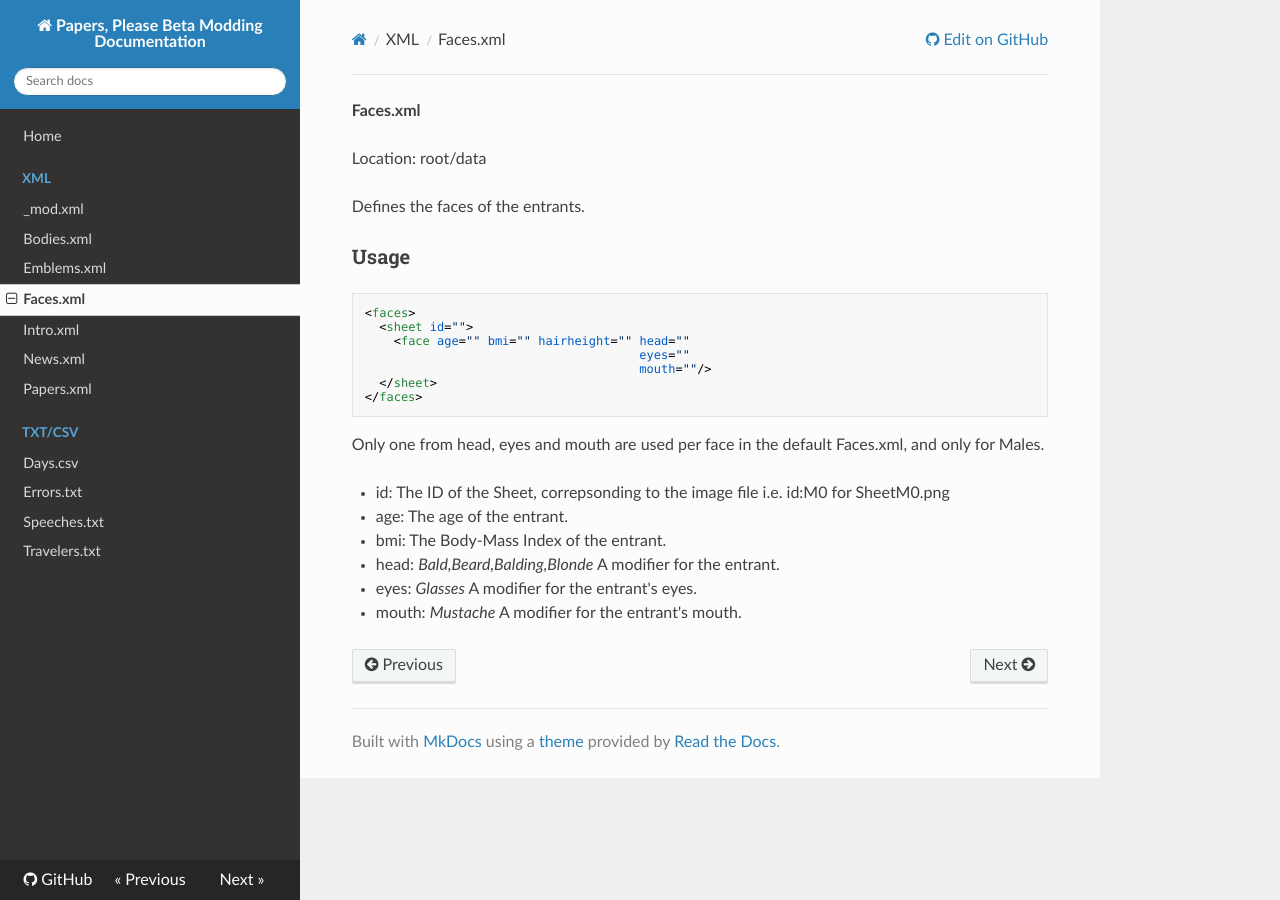
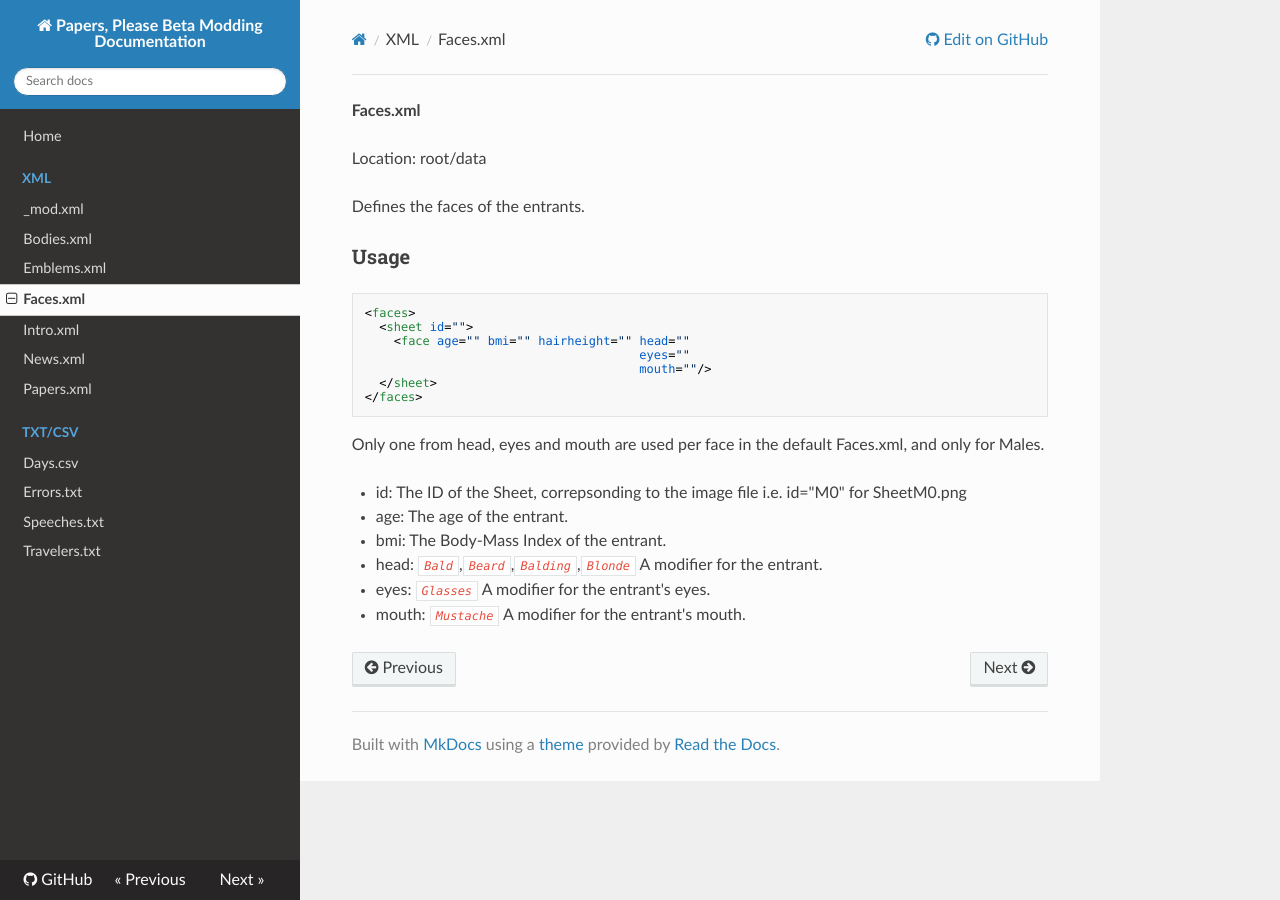
Before and after one commit to marinesciencedude/PapersPleaseModdingDoc, an MkDocs documentation site: the page built from docs/xml/Faces.md, in a window 1280 px wide. Built offline with MkDocs 1.6.1, drawn with Linux system fonts in a browser that asks for light colours; nearby versions of some CDN libraries.

Commit message:
Adjusted parameter formatting for Faces.md
Now using inline code that is italicised

```diff
--- a/docs/xml/Faces.md
+++ b/docs/xml/Faces.md
@@ -18,9 +18,9 @@ Defines the faces of the entrants.
 
 Only one from head, eyes and mouth are used per face in the default Faces.xml, and only for Males.
 
-* id: The ID of the Sheet, correpsonding to the image file i.e. id:M0 for SheetM0.png
+* id: The ID of the Sheet, correpsonding to the image file i.e. id="M0" for SheetM0.png
 * age: The age of the entrant.
 * bmi: The Body-Mass Index of the entrant.
-* head: _Bald,Beard,Balding,Blonde_ A modifier for the entrant.
-* eyes: _Glasses_ A modifier for the entrant's eyes.
-* mouth: _Mustache_ A modifier for the entrant's mouth.
+* head: _`Bald`_,_`Beard`_,_`Balding`_,_`Blonde`_ A modifier for the entrant.
+* eyes: _`Glasses`_ A modifier for the entrant's eyes.
+* mouth: _`Mustache`_ A modifier for the entrant's mouth.
```
